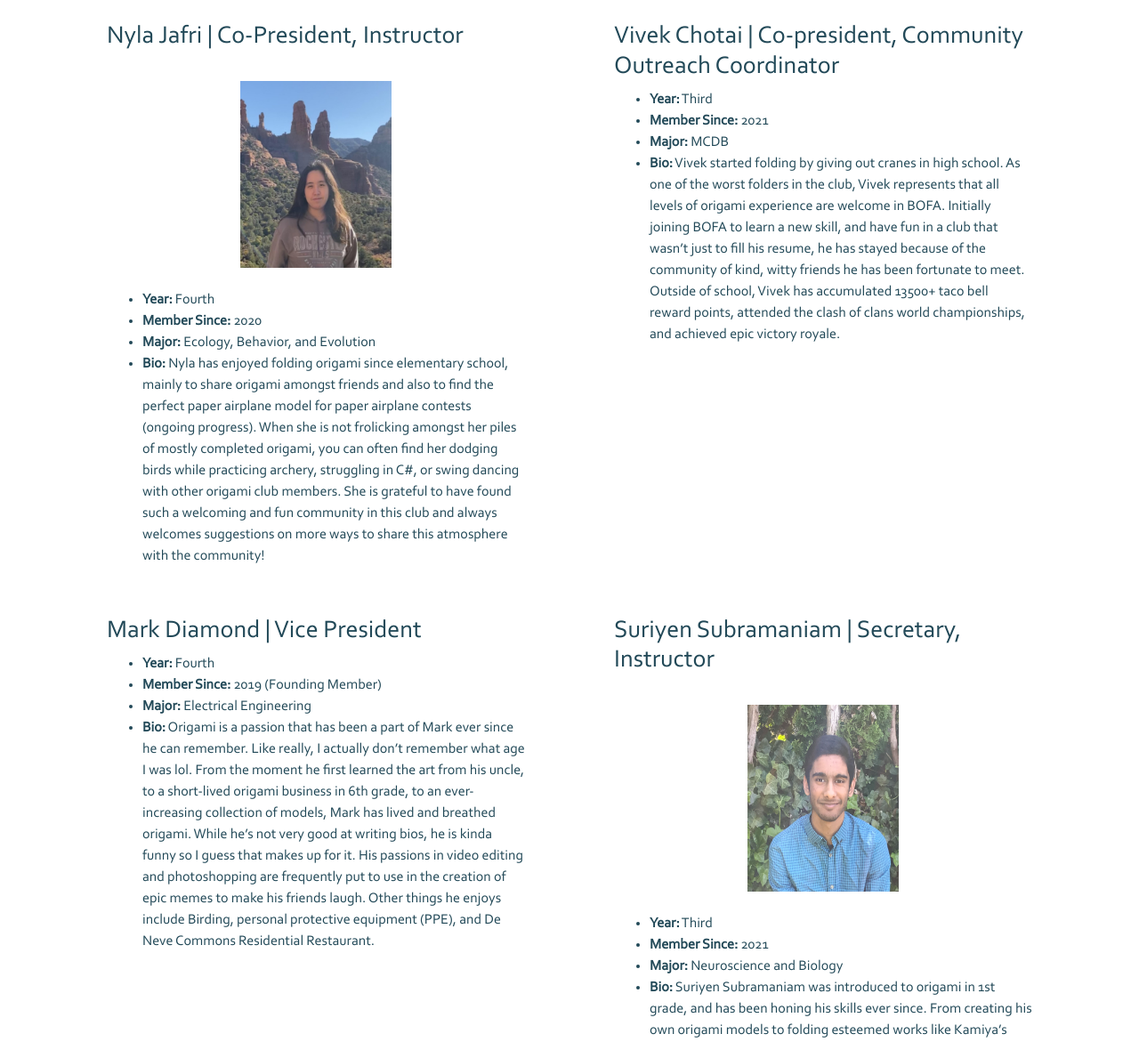
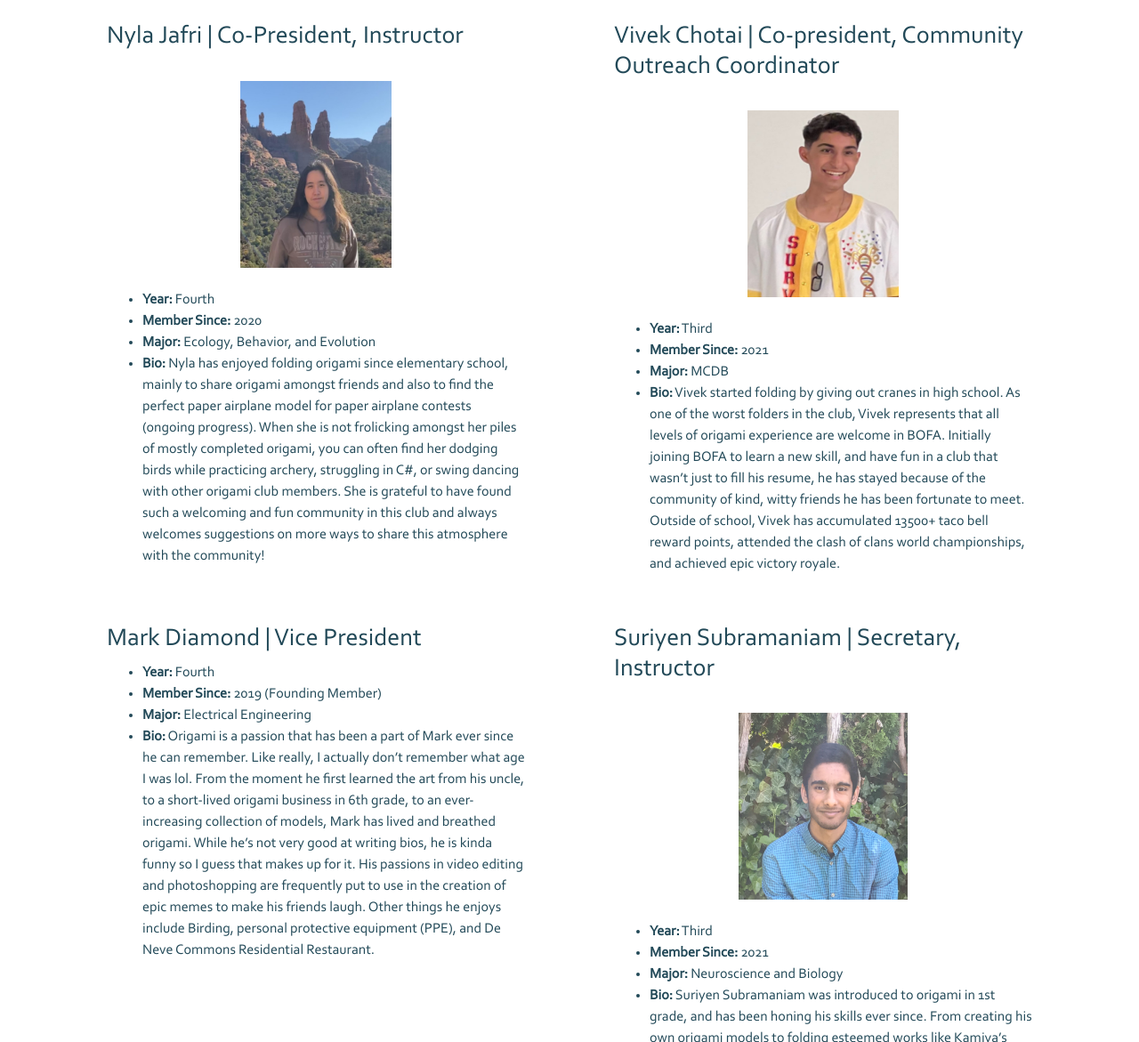
Before and after one commit to ryanlee4390/BOFA-Website, a website: page src/boardmembers.html in a window 1280 px wide. Shown: the part 129-1300 px from the top of the page at 89% size. Drawn offline with nearby package versions, Linux system fonts and the light colour scheme.

Commit message:
Pic aspect ratio

```diff
--- a/src/boardmembers.html
+++ b/src/boardmembers.html
@@ -55,6 +55,9 @@
 
             <div class="col-lg-6">
                 <h3>Vivek Chotai | Co-president, Community Outreach Coordinator</h3>
+                <br>
+                <img class="mx-auto d-block" src="../img/boardmembers/vivek.png" alt="Vivek Chotai" width="170" height="210">
+                <br>
                 <ul>
                     <li><strong>Year:</strong> Third</li>
                     <li><strong>Member Since:</strong> 2021</li>
@@ -88,7 +91,7 @@
             <div class="col-lg-6">
                 <h3>Suriyen Subramaniam | Secretary, Instructor</h3>
                 <br>
-                <img class="mx-auto d-block" src="../img/boardmembers/suriyen.png" alt="Suriyen Subramaniam" width="170" height="210">
+                <img class="mx-auto d-block" src="../img/boardmembers/suriyen.png" alt="Suriyen Subramaniam" width="190" height="210">
                 <br>
                 <ul>
                     <li><strong>Year:</strong> Third</li>
@@ -172,7 +175,7 @@
             <div class="col-lg-6">
                 <h3>Isabel Eslabon | Ambassador</h3>
                 <br>
-                <img class="mx-auto d-block" src="../img/boardmembers/isabel.png" alt="Isabel Eslabon" width="170" height="210">
+                <img class="mx-auto d-block" src="../img/boardmembers/isabel.png" alt="Isabel Eslabon" width="230" height="210">
                 <br>
                 <ul>
                     <li><strong>Year:</strong> Fourth</li>
```
